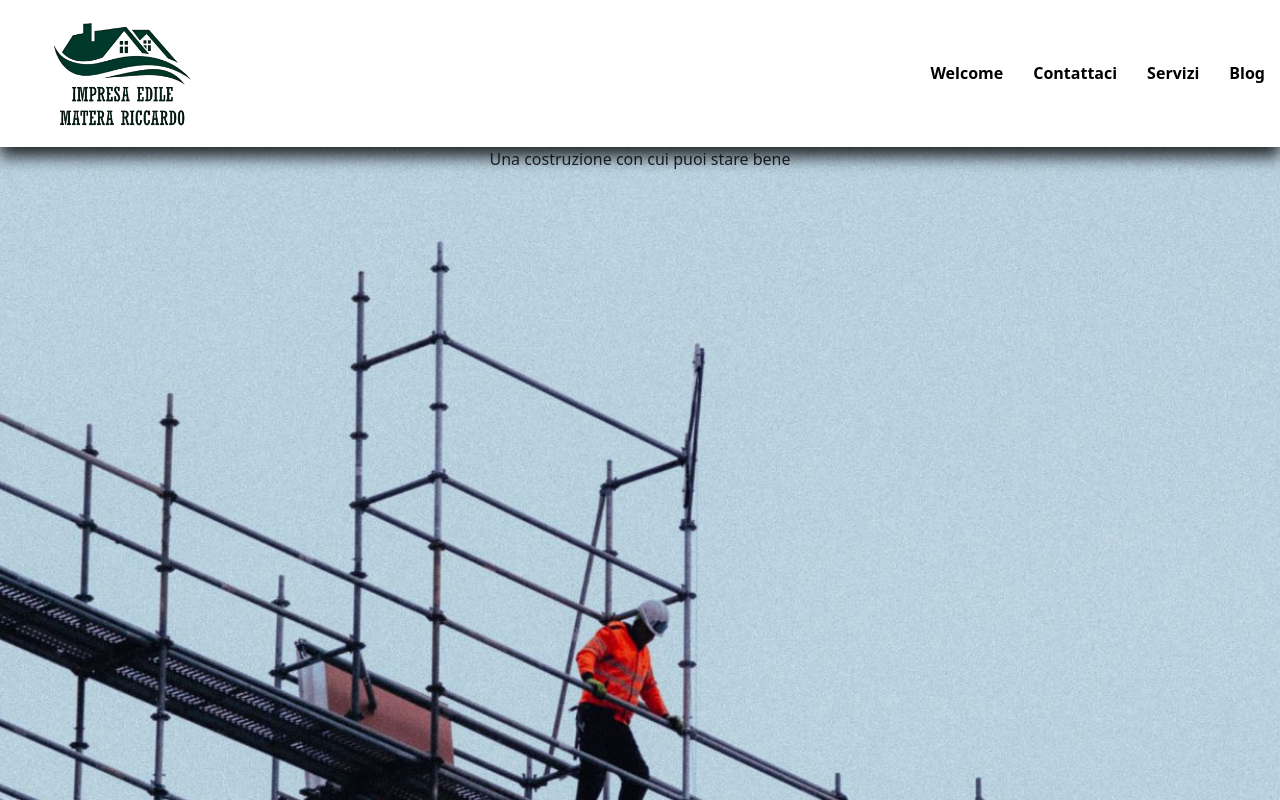
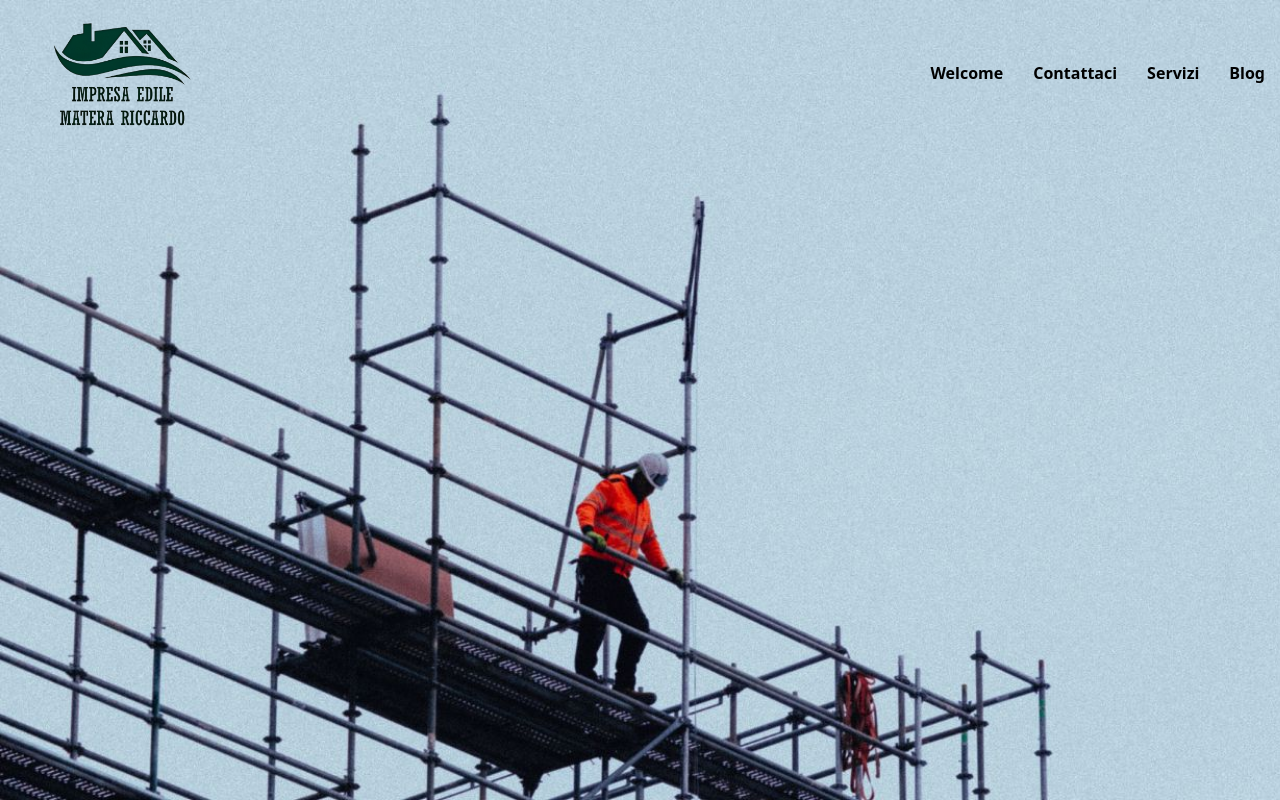
Before and after one commit to antoniogisondi/front-end-website-mr, a Vue app: page / in a window 1280 px wide. Shown: the top 800 px of the page. Built offline with nearby package versions, Linux system fonts and the light colour scheme; no server answers.

Commit message:
[FIX] Adjust header component with jumbotron image

```diff
--- a/src/App.vue
+++ b/src/App.vue
@@ -17,7 +17,8 @@ export default {
 
 <template>
   <AppHeader />
-  <router-view></router-view>
+  <router-view>
+  </router-view>
 </template>
 
 <style lang="scss">
--- a/src/components/AppHeader.vue
+++ b/src/components/AppHeader.vue
@@ -45,15 +45,30 @@ export default {
                 </div>
             </div>
         </nav>
+        <div class="background-image"></div>
     </header>
 </template>
 
 <style lang="scss">
-.navbar-custom {
-    background-color: white;
-    box-shadow: 0px 10px 15px rgba(0, 0, 0, 0.799);
+// NAVBAR TRANSPARENT ON JUMBOTRON
+header {
+    height: 100vh;
 }
 
+.background-image {
+    background-image: url('../assets/bg-mr.jpg');
+    background-repeat: no-repeat;
+    background-size: cover;
+    width: 100%;
+    height: 100vh;
+    position: absolute;
+    top: 0;
+    z-index: -100;
+}
+
+// END
+
+// NAVBAR CUSTOM
 .navbar-brand img {
     max-width: 200px;
 }
@@ -79,4 +94,6 @@ export default {
     display: inline-block;
     margin: 0;
 }
+
+// END
 </style>
--- a/src/components/HomePage.vue
+++ b/src/components/HomePage.vue
@@ -24,17 +24,6 @@ export default {
 
 <template>
     <div class="container-fluid p-0">
-        <div class="container px-0 mx-0 container-image text-center">
-            <div class="row mx-0">
-                <div class="col-12">
-                    <div class="text">
-                        <p>
-                            Una costruzione con cui puoi stare bene
-                        </p>
-                    </div>
-                </div>
-            </div>
-        </div>
         <div class="container px-0 mx-0 container-custom-about-us text-center d-flex flex-column align-items-center">
             <div data-aos="fade-right" class="row mx-0">
                 <div class="col-12">
@@ -88,14 +77,7 @@ export default {
 
 
 <style lang="scss">
-.container-image {
-    background-image: url('../assets/bg-mr.jpg');
-    background-repeat: no-repeat;
-    background-size: cover;
-    max-width: 100vw;
-    height: 100vh;
-}
-
+// CUSTOM ABOUT US
 .container-custom-about-us {
     background-color: rgba(235, 235, 235, 255);
     max-width: 100vw;
@@ -109,6 +91,8 @@ export default {
     background-color: rgba(20, 20, 18, 255);
     max-width: 100vw;
 }
+
+// END
 
 // CONTACT US BUTTONS EFFECTS
 .bn632-hover {
```
